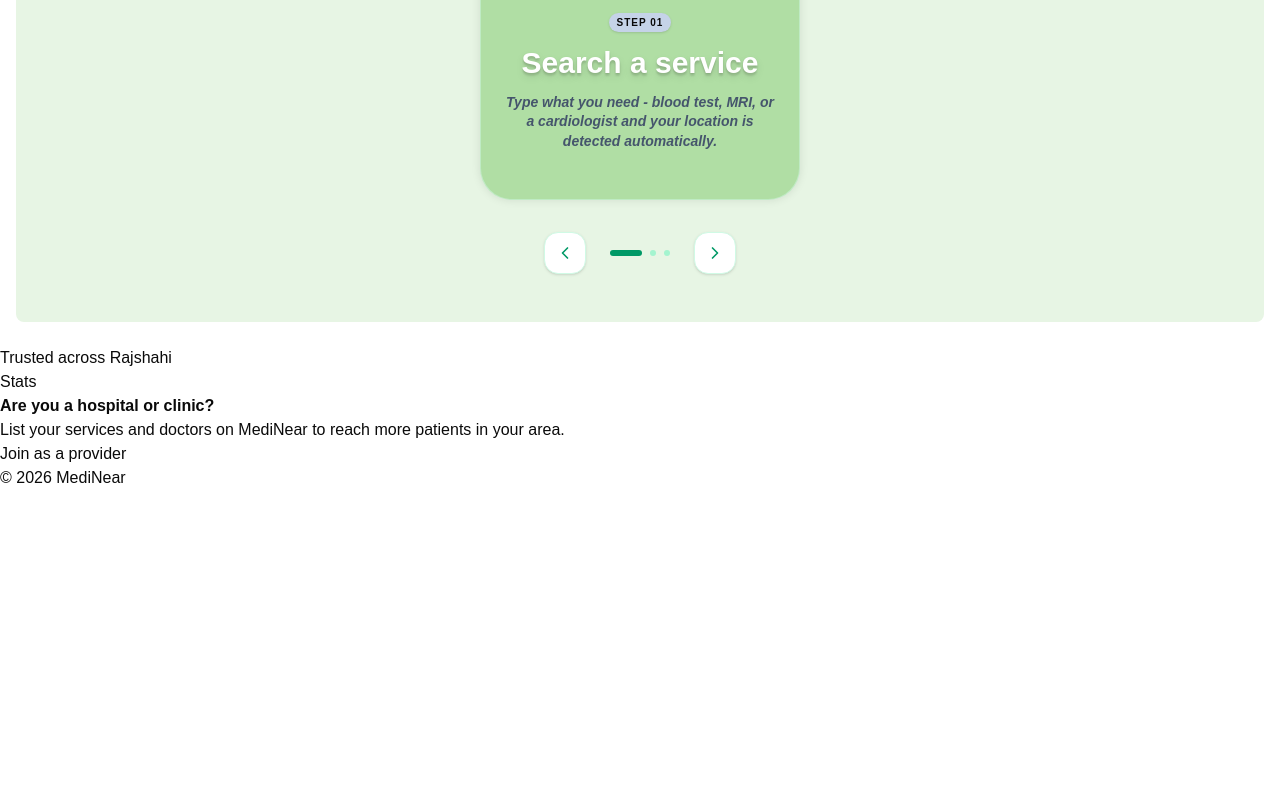
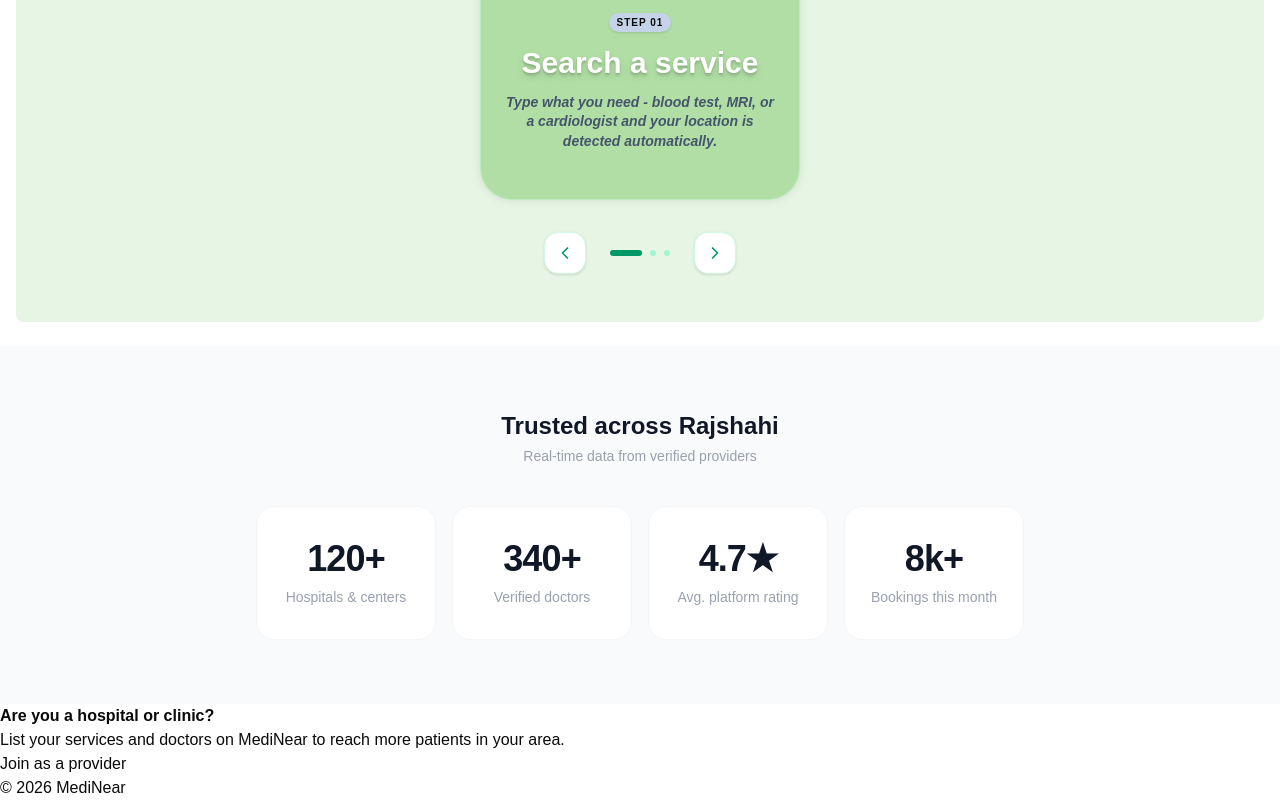
Before and after one commit to bluesand019/MediNear, a React app: page / in a window 1280 px wide. Shown: the part 1477-2277 px from the top of the page. Before the commit the page ends 1967 px from the top, so only its background shows below. Built offline with nearby package versions, Linux system fonts and the light colour scheme; no server answers; the HTML template or start-up script is replaced by a standard one; what lightswind would draw is missing.

Commit message:
Added stats in the homepage

```diff
--- /dev/null
+++ b/src/components/layout/Stats.jsx
@@ -0,0 +1,82 @@
+import { useEffect, useRef, useState } from "react";
+
+function useCountUp(target, duration = 2000, startOnMount = false) {
+  const [count, setCount] = useState(0);
+  const [started, setStarted] = useState(startOnMount);
+  const rafRef = useRef(null);
+
+  useEffect(() => {
+    if (!started) return;
+    const startTime = performance.now();
+    const animate = (now) => {
+      const elapsed = now - startTime;
+      const progress = Math.min(elapsed / duration, 1);
+      const eased = 1 - Math.pow(1 - progress, 3);
+      setCount(Math.floor(eased * target));
+      if (progress < 1) rafRef.current = requestAnimationFrame(animate);
+      else setCount(target);
+    };
+    rafRef.current = requestAnimationFrame(animate);
+    return () => cancelAnimationFrame(rafRef.current);
+  }, [started, target, duration]);
+
+  return { count, start: () => setStarted(true) };
+}
+
+function StatCard({ value, suffix, label, prefix = "", duration = 2000 }) {
+  const cardRef = useRef(null);
+  const { count, start } = useCountUp(value, duration);
+  const hasStarted = useRef(false);
+
+  useEffect(() => {
+    const observer = new IntersectionObserver(
+      ([entry]) => {
+        if (entry.isIntersecting && !hasStarted.current) {
+          hasStarted.current = true;
+          start();
+        }
+      },
+      { threshold: 0.4 }
+    );
+    if (cardRef.current) observer.observe(cardRef.current);
+    return () => observer.disconnect();
+  }, []);
+
+  return (
+    <div
+      ref={cardRef}
+      className="flex flex-col items-center justify-center bg-white rounded-2xl border border-gray-100 px-6 py-8 text-center"
+    >
+      <span className="text-4xl font-semibold text-gray-900 tabular-nums tracking-tight">
+        {prefix}
+        {count.toLocaleString()}
+        {suffix}
+      </span>
+      <span className="mt-2 text-sm text-gray-400 font-normal">{label}</span>
+    </div>
+  );
+}
+
+export default function StatsSection() {
+  return (
+    <section className="bg-gray-50 px-6 py-16">
+      <div className="max-w-3xl mx-auto">
+        <div className="text-center mb-10">
+          <h2 className="text-2xl font-semibold text-gray-900 mb-1">
+            Trusted across Rajshahi
+          </h2>
+          <p className="text-sm text-gray-400">
+            Real-time data from verified providers
+          </p>
+        </div>
+
+        <div className="grid grid-cols-2 md:grid-cols-4 gap-4">
+          <StatCard value={120} suffix="+" label="Hospitals & centers" duration={1600} />
+          <StatCard value={340} suffix="+" label="Verified doctors" duration={1800} />
+          <StatCard value={4.7} suffix="★" label="Avg. platform rating" duration={1400} />
+          <StatCard value={8} suffix="k+" label="Bookings this month" duration={2000} />
+        </div>
+      </div>
+    </section>
+  );
+}
--- a/src/components/layout/steps.css
+++ /dev/null
@@ -1,3 +0,0 @@
-.color {
-    background-color: #b5e18b3d;
-}
--- a/src/pages/Home.jsx
+++ b/src/pages/Home.jsx
@@ -3,6 +3,7 @@ import Footer from "../components/layout/Footer";
 import GridList from "../components/layout/GridList";
 import Hero from "../components/Hero_Layout/Hero";
 import StepsStack from "@/components/layout/StepsStack";
+import StatsSection from "@/components/layout/Stats";
 
 const Home = () => {
   return (
@@ -34,10 +35,7 @@ const Home = () => {
 
       <div className="divider"></div>
 
-      <div className="section">
-        <p>Trusted across Rajshahi</p>
-        <div className="stats-row">Stats</div>
-      </div>
+     <StatsSection />
 
       <div className="divider"></div>
       <div className="banner">
```
